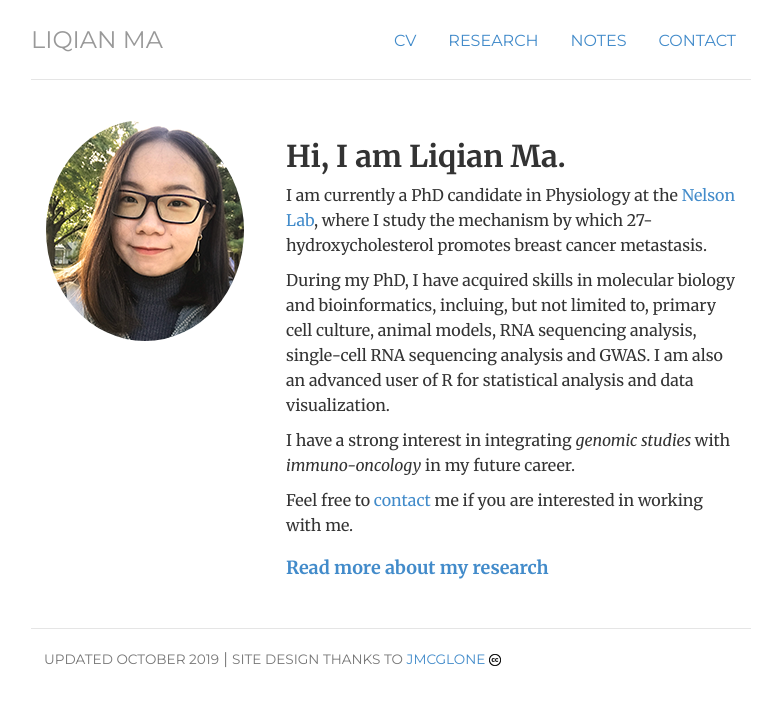
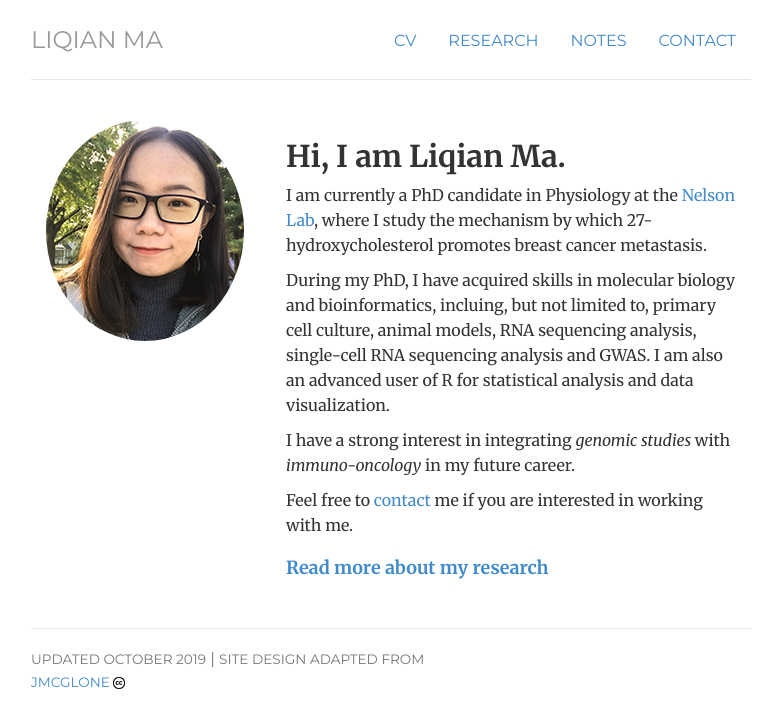
Before and after one commit to liqian-ma/liqian-ma.github.io, a Jekyll site: the page built from index.html, in a window 1280 px wide. Shown: the top 728 px of the page, without its empty margins (249-1014 px from the left). Built offline with Jekyll 4.4.1, drawn with Linux system fonts in a browser that asks for light colours.

Commit message:
Update footer.html

```diff
--- a/_includes/footer.html
+++ b/_includes/footer.html
@@ -2,6 +2,6 @@
 	<div class="row">
 	<div class="col-sm-8">
 	<p class="pull-right"><small>updated October 2019</small>	|
-	<small>Site design thanks to <a href="https://github.com/jmcglone/jmcglone.github.io" target="_blank">jmcglone</a> <a href="http://creativecommons.org/licenses/by/3.0/deed.en_US" target="_blank"><img  class="img" alt="Creative Commons Attribution 3.0 Unported" src="http://liqian-ma.github.io/files/cc.png" width="12" height="12""></a></small></p>
+	<small>Site design adapted from <a href="https://github.com/jmcglone/jmcglone.github.io" target="_blank">jmcglone</a> <a href="http://creativecommons.org/licenses/by/3.0/deed.en_US" target="_blank"><img  class="img" alt="Creative Commons Attribution 3.0 Unported" src="http://liqian-ma.github.io/files/cc.png" width="12" height="12""></a></small></p>
 	</div>
 </div> <!-- /footer -->
```
